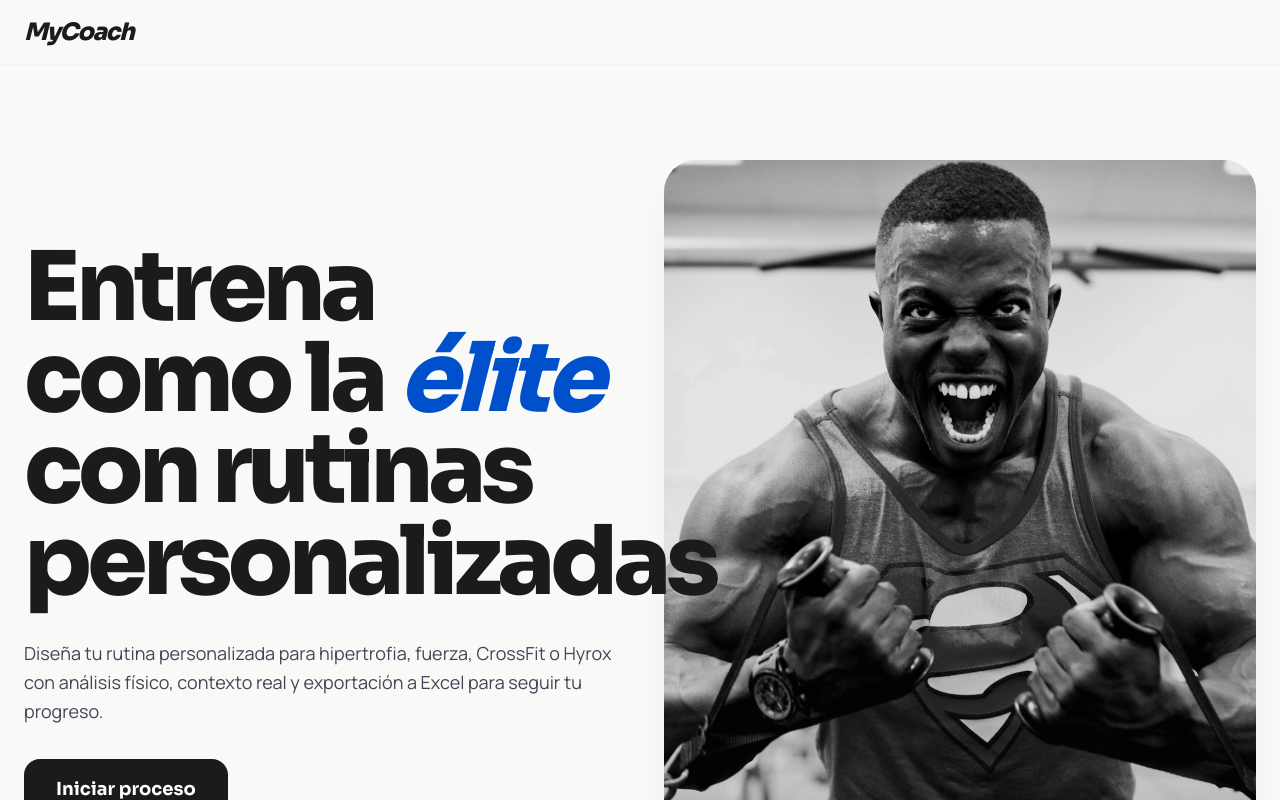
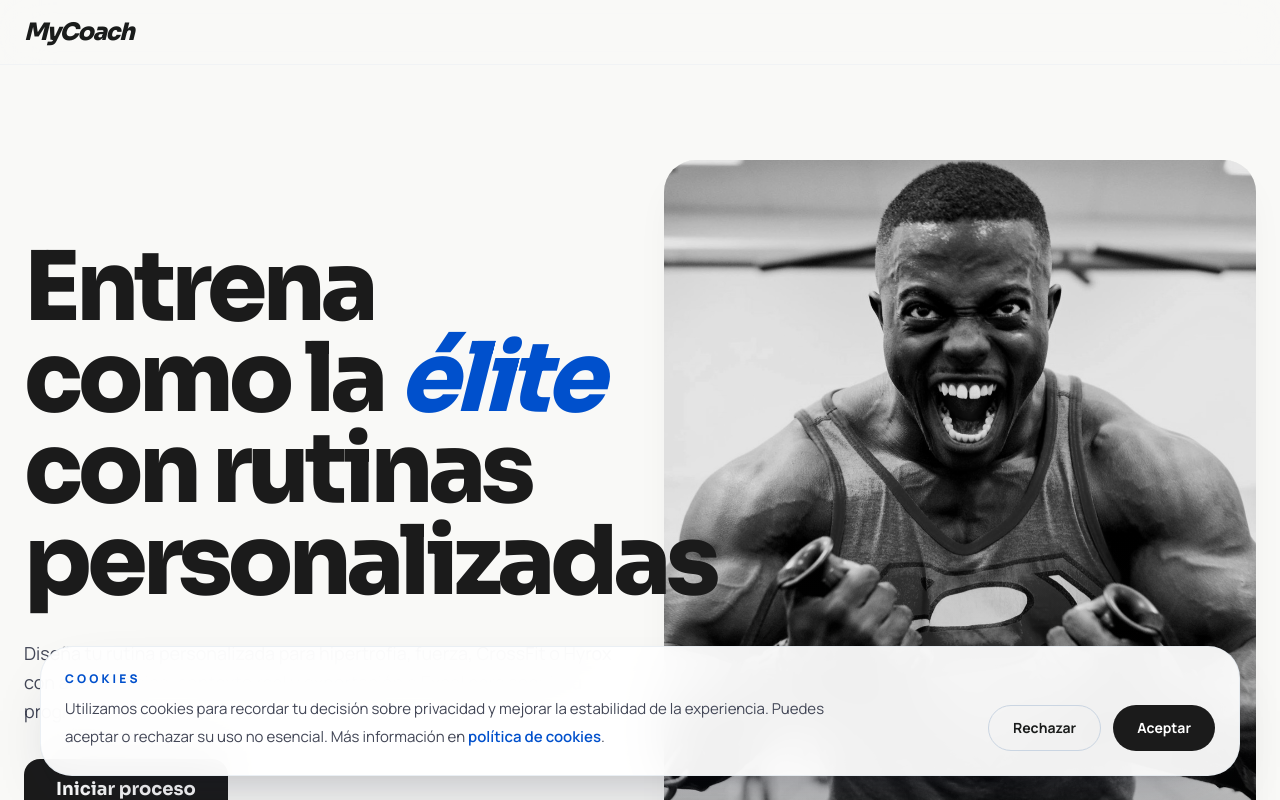
Before and after one commit to vicalbahaca/MyCoach, a Next.js app: page / in a window 1280 px wide. Shown: the top 800 px of the page. Built offline with nearby package versions, Linux system fonts and the light colour scheme.

Commit message:
Add cookie consent banner

```diff
--- a/src/app/layout.tsx
+++ b/src/app/layout.tsx
@@ -1,5 +1,7 @@
 import type { Metadata } from "next";
 import { Manrope, Sora } from "next/font/google";
+
+import { CookieConsentBanner } from "@/components/cookie-consent-banner";
 
 import "./globals.css";
 
@@ -27,7 +29,10 @@ export default function RootLayout({
 }>) {
   return (
     <html lang="es" className={`${display.variable} ${body.variable} h-full antialiased`}>
-      <body className="min-h-full bg-background text-foreground">{children}</body>
+      <body className="min-h-full bg-background text-foreground">
+        {children}
+        <CookieConsentBanner />
+      </body>
     </html>
   );
 }
--- /dev/null
+++ b/src/components/cookie-consent-banner.tsx
@@ -0,0 +1,80 @@
+"use client";
+
+import Link from "next/link";
+import { useEffect, useState } from "react";
+
+const COOKIE_NAME = "mycoach_cookie_consent";
+const COOKIE_MAX_AGE = 60 * 60 * 24 * 365;
+
+function readCookie(name: string) {
+  if (typeof document === "undefined") return null;
+
+  const match = document.cookie.match(
+    new RegExp(`(?:^|; )${name.replace(/([.$?*|{}()[\]\\/+^])/g, "\\$1")}=([^;]*)`)
+  );
+
+  return match ? decodeURIComponent(match[1]) : null;
+}
+
+function writeCookie(name: string, value: string) {
+  if (typeof document === "undefined") return;
+
+  document.cookie = `${name}=${encodeURIComponent(value)}; path=/; max-age=${COOKIE_MAX_AGE}; SameSite=Lax`;
+}
+
+export function CookieConsentBanner() {
+  const [isHydrated, setIsHydrated] = useState(false);
+
+  useEffect(() => {
+    const frame = window.requestAnimationFrame(() => setIsHydrated(true));
+
+    return () => window.cancelAnimationFrame(frame);
+  }, []);
+
+  function handleDecision(value: "accepted" | "rejected") {
+    writeCookie(COOKIE_NAME, value);
+    setIsHydrated(false);
+  }
+
+  const isVisible = isHydrated && !readCookie(COOKIE_NAME);
+
+  if (!isVisible) return null;
+
+  return (
+    <div className="fixed inset-x-0 bottom-0 z-[80] px-4 pb-4 sm:px-6 sm:pb-6">
+      <div className="mx-auto flex max-w-[1200px] flex-col gap-5 rounded-[2rem] border border-slate-200/70 bg-[rgba(255,255,255,0.94)] p-5 shadow-[0_28px_70px_-34px_rgba(18,25,45,0.42)] backdrop-blur-xl sm:flex-row sm:items-end sm:justify-between sm:p-6">
+        <div className="max-w-3xl">
+          <p className="mb-2 text-xs font-extrabold uppercase tracking-[0.26em] text-[#0050cc]">
+            Cookies
+          </p>
+          <p className="text-sm leading-7 text-[#424656] sm:text-[15px]">
+            Utilizamos cookies para recordar tu decisión sobre privacidad y mejorar la
+            estabilidad de la experiencia. Puedes aceptar o rechazar su uso no esencial.
+            Más información en{" "}
+            <Link className="font-semibold text-[#0050cc]" href="/cookies">
+              política de cookies
+            </Link>
+            .
+          </p>
+        </div>
+
+        <div className="flex flex-col gap-3 sm:min-w-[280px] sm:flex-row sm:justify-end">
+          <button
+            className="rounded-full border border-slate-300 bg-transparent px-6 py-3 text-sm font-bold text-[#1a1c1b] transition hover:border-[#1a1c1b]"
+            onClick={() => handleDecision("rejected")}
+            type="button"
+          >
+            Rechazar
+          </button>
+          <button
+            className="rounded-full bg-[#1b1b1b] px-6 py-3 text-sm font-bold text-white transition hover:bg-[#2a2a2a]"
+            onClick={() => handleDecision("accepted")}
+            type="button"
+          >
+            Aceptar
+          </button>
+        </div>
+      </div>
+    </div>
+  );
+}
```
